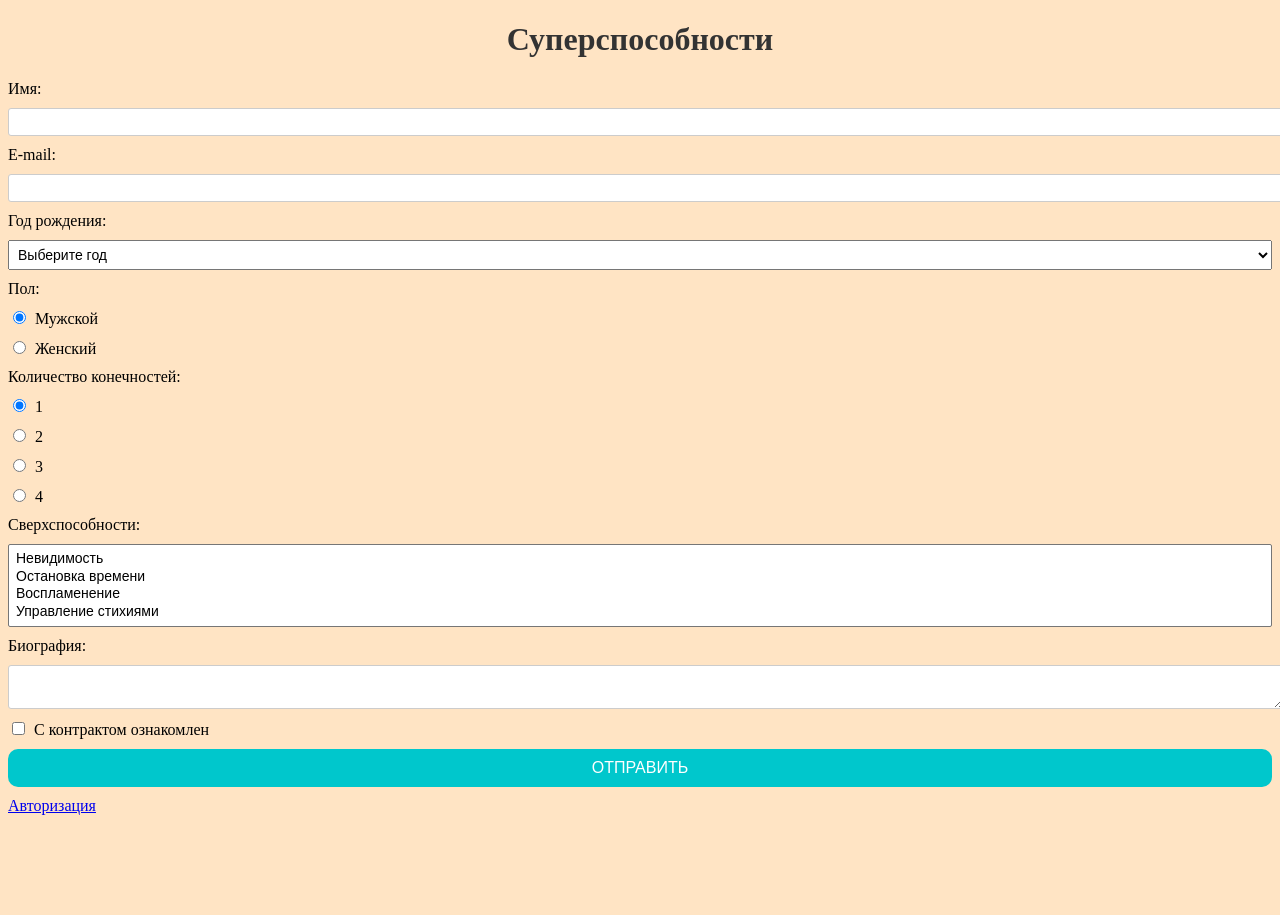
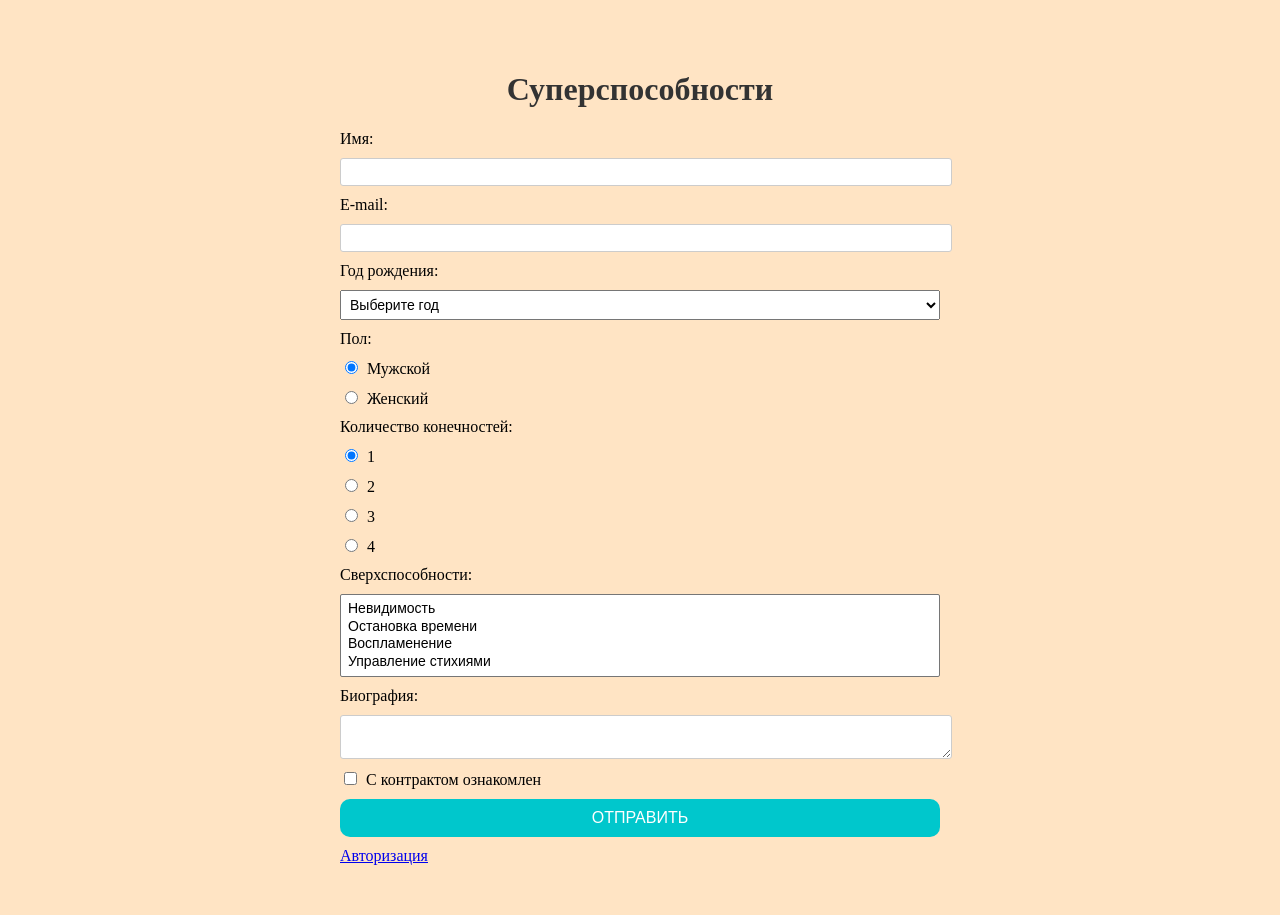
Before and after one commit to vadiksavintsev/backend_zadanie_5, a PHP site: page / in a window 1280 px wide. Before the commit the page ends 815 px from the top, so only its background shows below. Run offline with PHP 8.4, Linux system fonts and the light colour scheme; some libraries are stand-ins or nearby versions.

Commit message:
Update style.css

```diff
--- a/style.css
+++ b/style.css
@@ -2,6 +2,12 @@ body {
    background-color: bisque;
 }
 
+.container {
+   width: 80%;
+    max-width: 600px;
+    margin: 30px auto;
+   padding: 20px;
+}
 
 h1 {
 text-align: center;
```
